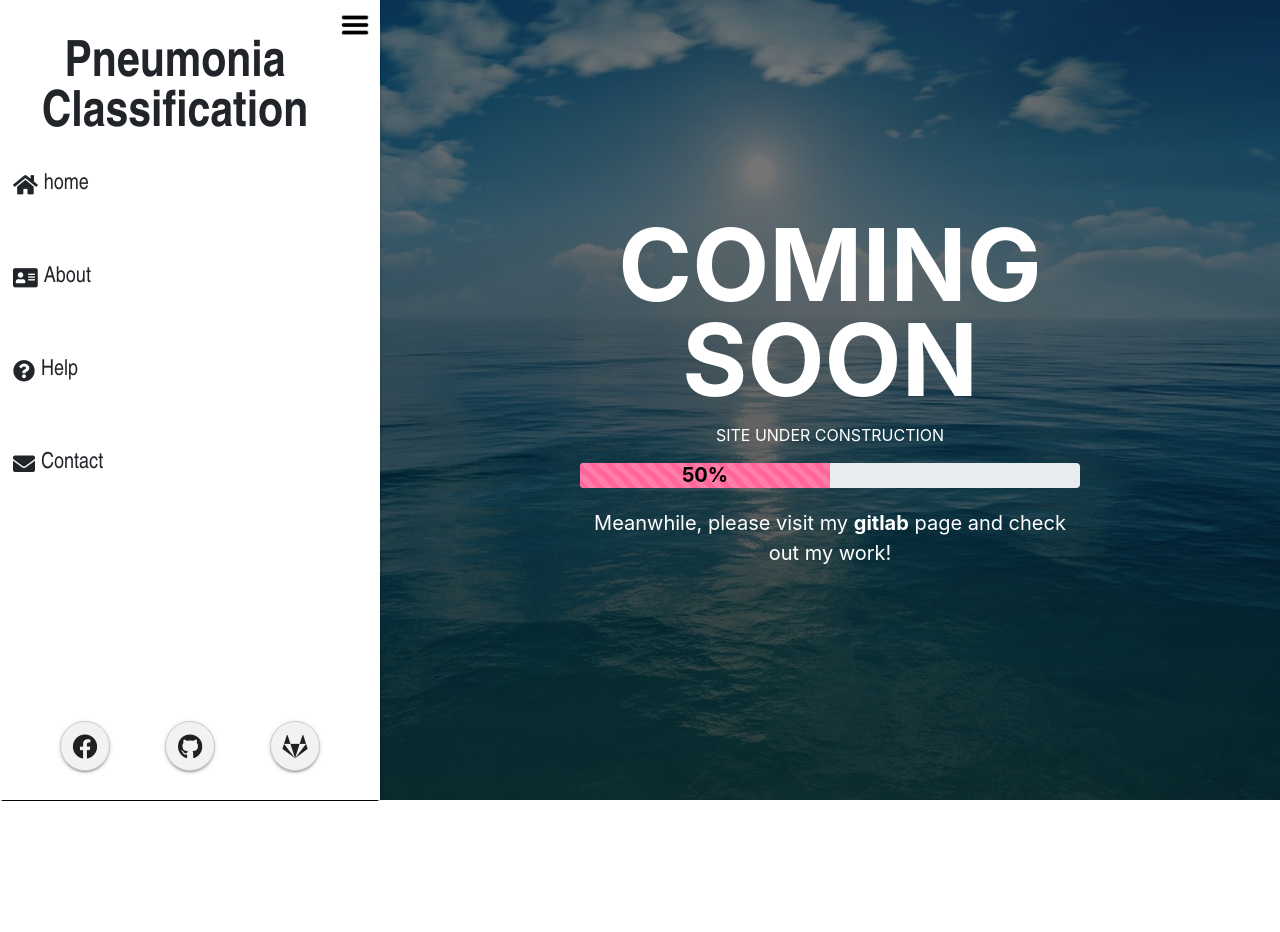
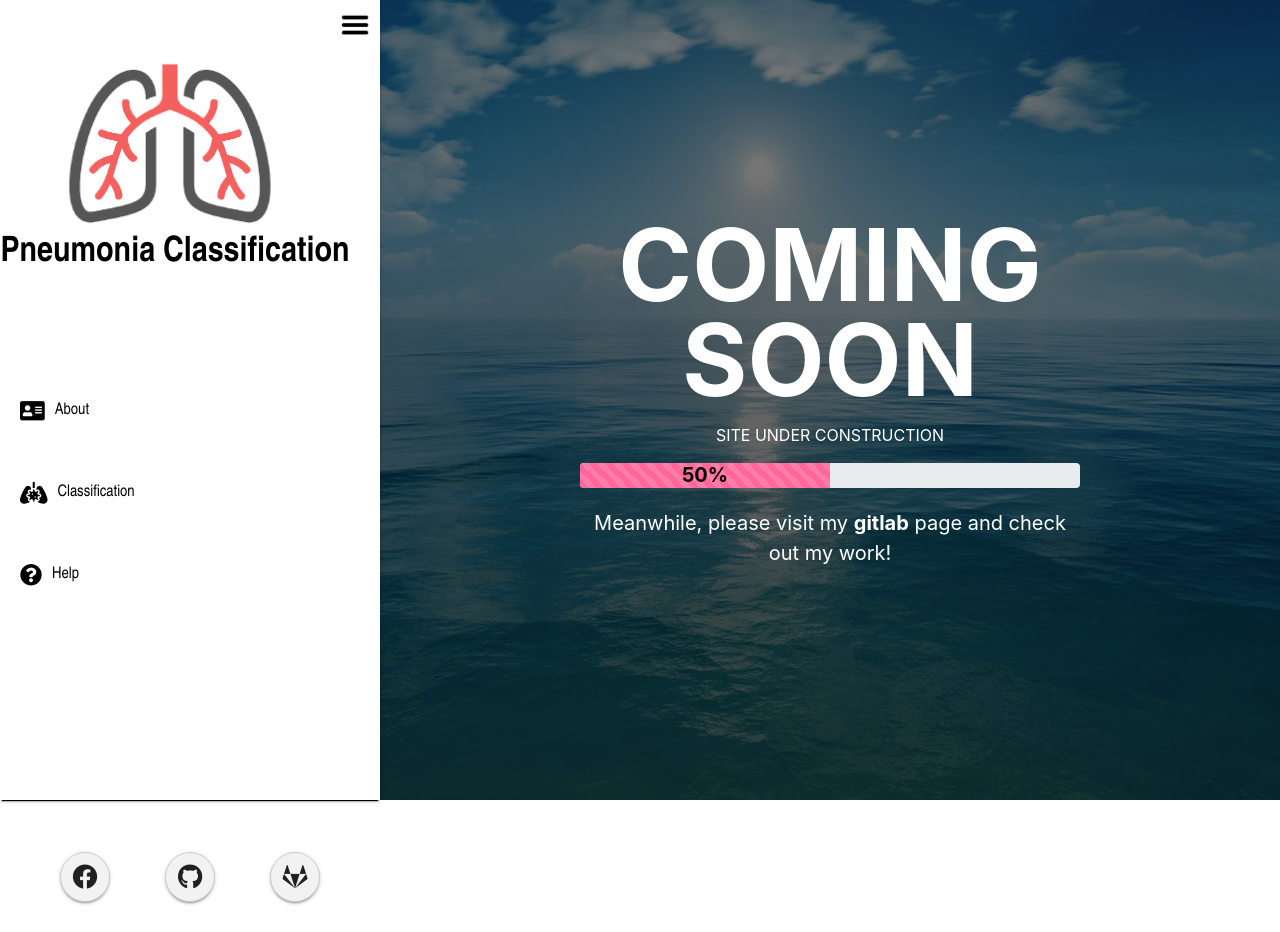
Before and after one commit to osaraho8357/Chest-Xray-Pneumonia-Classification, a Vue app: page / in a window 1280 px wide. Before the commit the page ends 801 px from the top, so only its background shows below. Built offline with nearby package versions, Linux system fonts and the light colour scheme.

Commit message:
classification ui

```diff
--- /dev/null
+++ b/src/components/ClassificationComponent.vue
@@ -0,0 +1,116 @@
+<template lang='pug'>
+.main
+  .top
+    p#title Pneumonia Classification
+  .bottom
+    .wrap
+      .box
+        .beforedropped(v-if='!image')
+          label.btn
+            | SELECT OR DROP AN IMAGE
+            input.input(type="file" name="image" @change="onChange")
+        .afterdropped(v-else)
+          img.img(:src="image" alt="")
+          button.btn(@click="removeFile") REMOVE
+
+
+</template>
+
+<script lang='js'>
+import {defineComponent} from 'vue'
+export default defineComponent({
+  data() {
+    return {
+      image: require("@/assets/pneumonia-logo.png"),
+    }
+  },
+  methods: {
+    onDrop: function(e) {
+      e.stopPropagation();
+      e.preventDefault();
+      const files = e.dataTransfer.files;
+      this.createFile(files[0]);
+    },
+    onChange(e) {
+      const files = e.target.files;
+      this.createFile(files[0]);
+    },
+    createFile(file) {
+      if (!file.type.match('image.*')) {
+        alert('Select an image');
+        return;
+      }
+      const img = new Image();
+      const reader = new FileReader();
+      // const vm = this;
+
+      reader.onload = function(e) {
+        this.image = e.target.result;
+      }
+      reader.readAsDataURL(file);
+    },
+    removeFile() {
+      this.image = '';
+    }
+  }
+})
+</script>
+
+<style lang='stylus' scoped>
+.main
+  .top
+    #title
+      font-family OCR A Std, monospace
+      font-size 60px
+      text-align center
+      font-weight bold
+      padding 30px
+  .bottom
+    display flex
+    justify-content center
+    .wrap
+      .box
+        text-align center
+        border 5px dashed #ff6666
+        height 500px
+        width 500px
+        .beforedropped
+          height 100%
+          width 100%
+          .btn
+            background-color: #d3394c;
+            border: 0;
+            color: #fff;
+            cursor: pointer;
+            display: inline-block;
+            font-weight: bold;
+            padding: 15px 35px;
+            position: relative;
+            top 50%
+            transform translateY(-50%)
+            &:hover
+              background-color #722040
+            .input[type="file"]
+              position absolute
+              opacity 0
+              z-index -1
+        .afterdropped
+          .img
+            border 1px solid #f6f6f6
+            display inline-block
+            height 490px
+            max-height 100%
+            max-width 100%
+            width 490px
+          .btn
+            margin 10px
+            background-color: #d3394c;
+            border: 0;
+            color: #fff;
+            cursor: pointer;
+            display: inline-block;
+            font-weight: bold;
+            padding: 15px 35px;
+            &:hover
+              background-color #722040
+</style>
--- a/src/components/SideNavBarComponent.vue
+++ b/src/components/SideNavBarComponent.vue
@@ -3,14 +3,15 @@
   #hide
     img#menubar(src="@/assets/menubar.png")
   #header
-    #title
-      p Pneumonia Classification
+      img#logo(src="@/assets/pneumonia-logo.png")
+      a#title(href="/")
+        p Pneumonia Classification
   #middle
     #elements
-      #element(v-for="(element, index) in elements"
-      :key="index")
+      a#element(v-for="(element, index) in elements"
+      :key="index" :href="elements[index].toLowerCase()")
         p(v-bind:class="fontawesomes[index]")
-        p {{ element }}
+        | {{ element }}
   #social-media
     a.fab.fa-facebook#social(href="https://www.facebook.com/" target="_blank")
     a.fab.fa-github#social(href="https://github.com/you0522/Chest_X-ray_Pneumonia_Classification" target="_blank")
@@ -22,17 +23,16 @@
 import {defineComponent} from 'vue'
 export default defineComponent({
   setup() {
-    const elements: string[] = [];
+    const elements: string[] = [
+      'About',
+      'Classification',
+      'Help',
+    ];
     const fontawesomes: string[] = [
-      'fas fa-home',
       'fas fa-address-card',
+      'fas fa-lungs-virus',
       'fas fa-question-circle',
-      'fas fa-envelope',
     ]
-    elements.push('home');
-    elements.push('About');
-    elements.push('Help');
-    elements.push('Contact');
     return {elements,fontawesomes,}
   }
 })
@@ -54,14 +54,22 @@ export default defineComponent({
       &:hover
         transform scale(1.1)
   #header
-    display flex
     width 350px
     text-align center
-    align-items center
+    #logo
+      width 330px
+      height auto
+      margin 50px 0 0 0
+      cursor pointer
+      transition 0.1s ease-out
+      &:hover
+        transform scale(1.1)
     #title
       font-weight bold
-      font-size 50px
+      font-size 35px
       line-height 100%
+      text-decoration none
+      color black
   #middle
     height 70%
     #elements
@@ -75,14 +83,18 @@ export default defineComponent({
         cursor pointer
         padding 20px 5px
         margin-left 5px
+        text-decoration none
+        align-items center
+        text-align center
+        color black
         &:hover
           background-color #f2f2f2
+          p
+            color #ff6666
         p
           display flex
           justify-content center
-          align-items center
-          text-align center
-          margin 10px 3px
+          margin 10px 10px
           font-size 22px
   #social-media
     height 10%
@@ -111,7 +123,5 @@ export default defineComponent({
         box-shadow 0 5px 5px -3px rgba(0,0,0,0.2),
         0 8px 10px 1px rgba(0,0,0,0.14),
         0 3px 14px 2px rgba(0,0,0,0.12)
-
-
-
+        color #ff6666
 </style>
--- a/src/router/index.ts
+++ b/src/router/index.ts
@@ -1,11 +1,17 @@
 import { createRouter, createWebHistory, RouteRecordRaw } from 'vue-router'
 import Home from '../views/Home.vue'
+import Classification from '@/views/Classification.vue'
 
 const routes: Array<RouteRecordRaw> = [
   {
     path: '/',
     name: 'Home',
     component: Home
+  },
+  {
+    path: '/classification',
+    name: 'Classification',
+    component: Classification
   },
   // {
     // path: '/about',
--- /dev/null
+++ b/src/views/Classification.vue
@@ -0,0 +1,21 @@
+<template lang='pug'>
+.comonent
+  .classification
+    ClassificationComponent
+</template>
+
+
+<script lang='ts'>
+import {defineComponent} from 'vue'
+import ClassificationComponent from '@/components/ClassificationComponent.vue'
+export default defineComponent({
+  components: {
+    ClassificationComponent,
+  }
+})
+</script>
+
+
+<style lang='stylus' scoped>
+
+</style>
```
Also changed, not shown: src/assets/pneumonia-logo.png (added).
